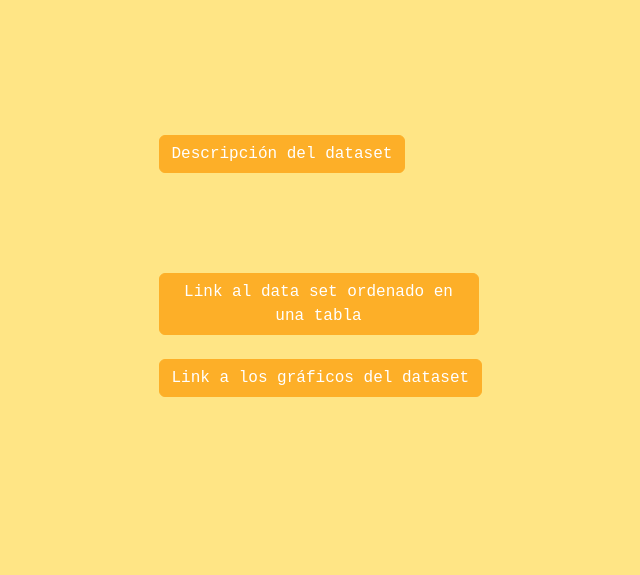
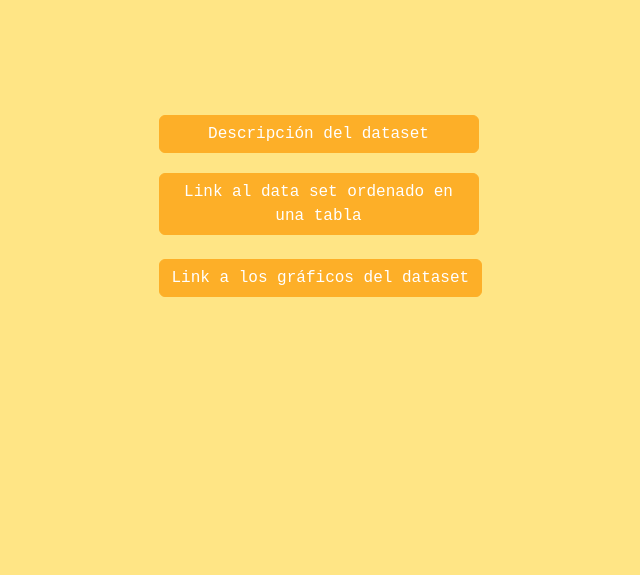
Before and after one commit to ana-castillo-zuain/trabajo_tdii, a Django app: page /sitio/data/ in a window 1280 px wide. Shown: the part 125-700 px from the top of the page, without its empty margins (269-909 px from the left). Run offline with Django 5.2, Linux system fonts and the light colour scheme.

Commit message:
botoncito

```diff
--- a/datos/sitio/templates/data.html
+++ b/datos/sitio/templates/data.html
@@ -17,10 +17,10 @@
 
 <br>
 <div class="d-grid gap-2 col-6 mx-auto" >
-  <a href="http://127.0.0.1:8000/sitio/data/descripcion/">  <button class="btn btn-primary" type="button" href="tabla.html" style="background-color: rgb(253, 175, 40);border-color: rgb(253, 175, 40); font-family: 'Courier New', Courier, monospace;min-width: 100px; max-width: 320px; margin-left: 100px; margin-top: 100px;">Descripción del dataset</button></a>
+  <a href="http://127.0.0.1:8000/sitio/data/descripcion/">  <button class="btn btn-primary" type="button" href="tabla.html" style="background-color: rgb(253, 175, 40);border-color: rgb(253, 175, 40); font-family: 'Courier New', Courier, monospace; min-width: 320px; max-width: 320px; margin-left: 100px; margin-top: 80px;">Descripción del dataset</button></a>
   </div>
 <div class="d-grid gap-2 col-6 mx-auto" >
-  <a href="http://127.0.0.1:8000/sitio/data/tabla/">  <button class="btn btn-primary" type="button" href="tabla.html" style="background-color: rgb(253, 175, 40);border-color: rgb(253, 175, 40); font-family: 'Courier New', Courier, monospace;min-width: 100px; max-width: 320px; margin-left: 100px; margin-top: 100px;">Link al data set ordenado en una tabla</button></a>
+  <a href="http://127.0.0.1:8000/sitio/data/tabla/">  <button class="btn btn-primary" type="button" href="tabla.html" style="background-color: rgb(253, 175, 40);border-color: rgb(253, 175, 40); font-family: 'Courier New', Courier, monospace;min-width: 100px; max-width: 320px; margin-left: 100px; margin-top: 20px;">Link al data set ordenado en una tabla</button></a>
   </div>
   <br>
   <div class="d-grid gap-2 col-6 mx-auto" >
```
